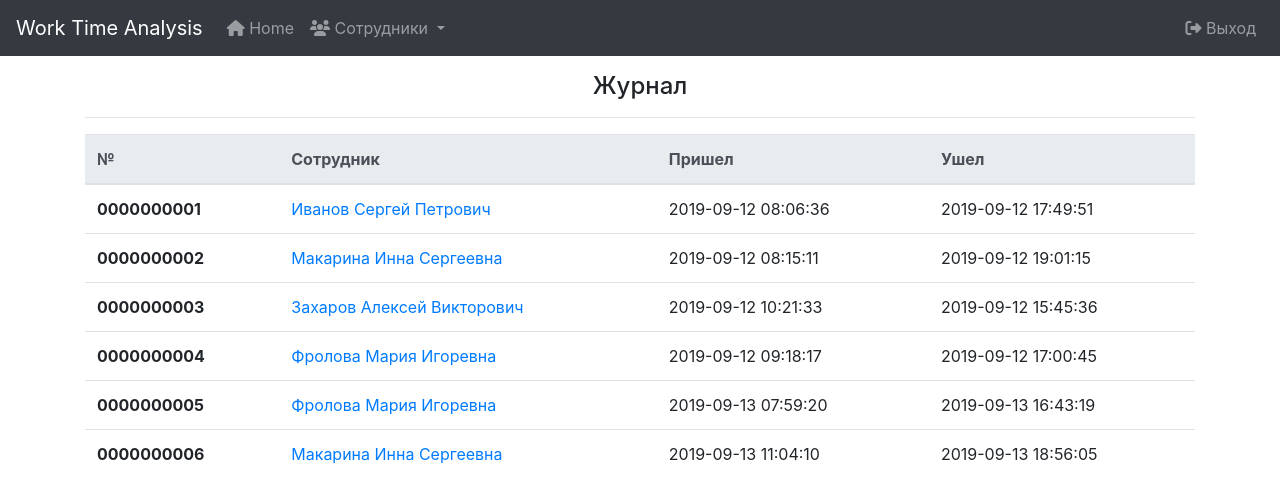
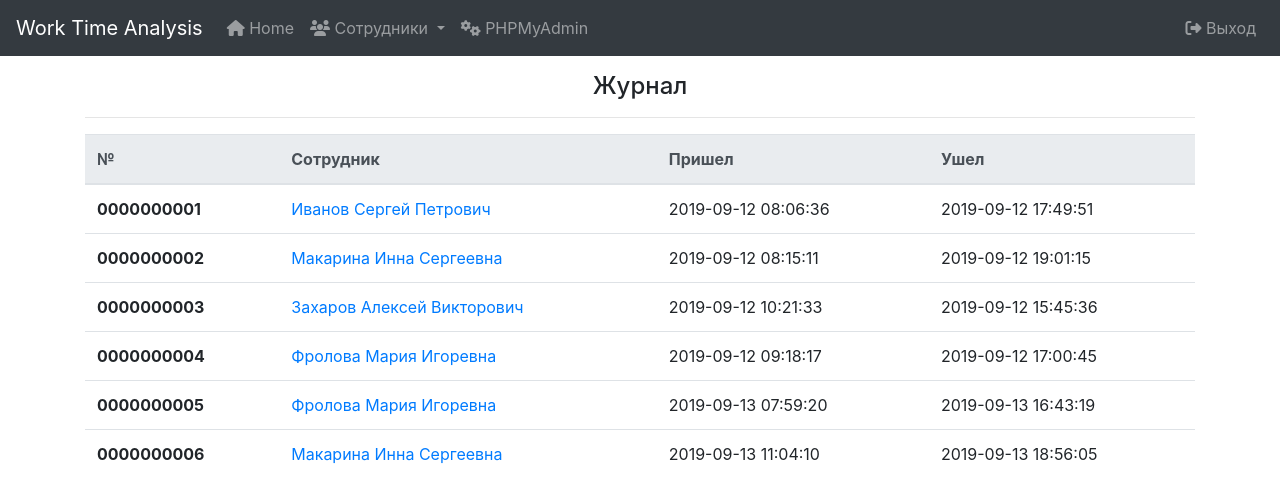
Before and after one commit to AndyIoz/WTA_non_MVC, a PHP site: page /main in a window 1280 px wide. Shown: the top 477 px of the page. Run offline with PHP 8.4, Linux system fonts and the light colour scheme; the visitor is signed in with stand-in values (Sample User, id 1); data comes from the database, SQL or seed files in the repository; some libraries are stand-ins or nearby versions.

Commit message:
Update file

```diff
--- a/404/index.php
+++ b/404/index.php
@@ -23,7 +23,7 @@
     <div class="collapse navbar-collapse" id="navbarSupportedContent">
         <ul class="navbar-nav mr-auto">
             <li class="nav-item">
-                <a class="nav-link" href="/main"><i class="fas fa-home"></i></span> Home</a>
+                <a class="nav-link" href="/main"><span><i class="fas fa-home"></i></span> Home</a>
             </li>
             <li class="nav-item dropdown">
                 <a class="nav-link dropdown-toggle" href="#" id="navbarDropdown" role="button" data-toggle="dropdown" aria-haspopup="true" aria-expanded="false">
@@ -34,6 +34,9 @@
                     <div class="dropdown-divider"></div>
                     <a class="dropdown-item" href="#">Новый сотрудник</a>
                 </div>
+            </li>
+            <li class="nav-item">
+                <a href="/openserver/phpmyadmin/" class="nav-link"><span><i class="fas fa-cogs"></i></span> PHPMyAdmin</a>
             </li>
         </ul>
     </div>
--- a/main/index.php
+++ b/main/index.php
@@ -24,7 +24,7 @@
     <div class="collapse navbar-collapse" id="navbarSupportedContent">
         <ul class="navbar-nav mr-auto">
             <li class="nav-item">
-                <a class="nav-link" href="/main"><i class="fas fa-home"></i></span> Home</a>
+                <a class="nav-link" href="/main"><span><i class="fas fa-home"></i></span> Home</a>
             </li>
             <li class="nav-item dropdown">
                 <a class="nav-link dropdown-toggle" href="#" id="navbarDropdown" role="button" data-toggle="dropdown" aria-haspopup="true" aria-expanded="false">
@@ -35,6 +35,9 @@
                     <div class="dropdown-divider"></div>
                     <a class="dropdown-item" href="/workers/add/">Новый сотрудник</a>
                 </div>
+            </li>
+            <li class="nav-item">
+                <a href="/openserver/phpmyadmin/" class="nav-link"><span><i class="fas fa-cogs"></i></span> PHPMyAdmin</a>
             </li>
         </ul>
         <div class="form-inline my-2 my-lg-0">
--- a/workers/index.php
+++ b/workers/index.php
@@ -34,7 +34,9 @@
                     <a class="dropdown-item" href="./add/">Новый сотрудник</a>
                 </div>
             </li>
-
+            <li class="nav-item">
+                <a href="/openserver/phpmyadmin/" class="nav-link"><span><i class="fas fa-cogs"></i></span> PHPMyAdmin</a>
+            </li>
         </ul>
     </div>
     <div class="form-inline my-2 my-lg-0">
--- a/workers/view/index.php
+++ b/workers/view/index.php
@@ -23,7 +23,7 @@
     <div class="collapse navbar-collapse" id="navbarSupportedContent">
         <ul class="navbar-nav mr-auto">
             <li class="nav-item">
-                <a class="nav-link" href="/main"><i class="fas fa-home"></i></span> Home</a>
+                <a class="nav-link" href="/main"><span><i class="fas fa-home"></i></span> Home</a>
             </li>
             <li class="nav-item dropdown">
                 <a class="nav-link dropdown-toggle" href="#" id="navbarDropdown" role="button" data-toggle="dropdown" aria-haspopup="true" aria-expanded="false">
@@ -35,7 +35,9 @@
                     <a class="dropdown-item" href="../add/">Новый сотрудник</a>
                 </div>
             </li>
-
+            <li class="nav-item">
+                <a href="/openserver/phpmyadmin/" class="nav-link"><span><i class="fas fa-cogs"></i></span> PHPMyAdmin</a>
+            </li>
         </ul>
     </div>
     <div class="form-inline my-2 my-lg-0">
```
